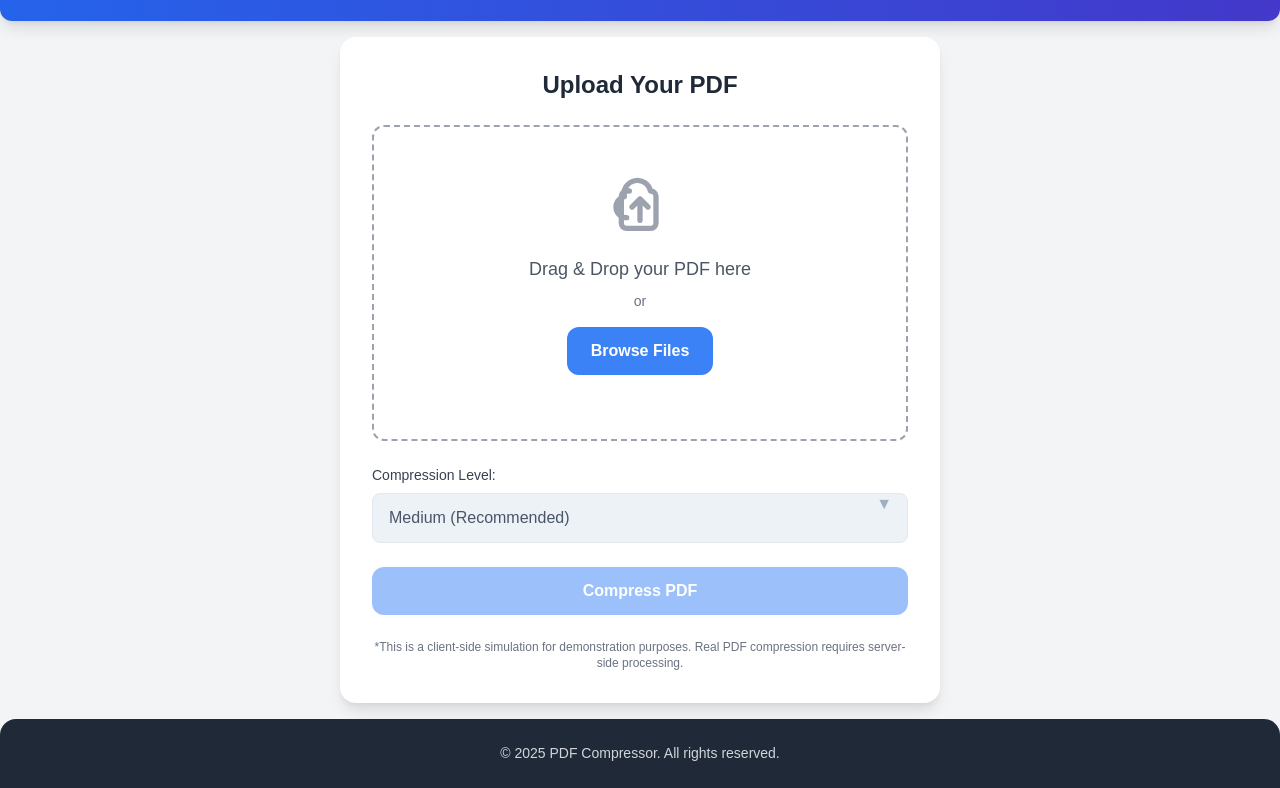
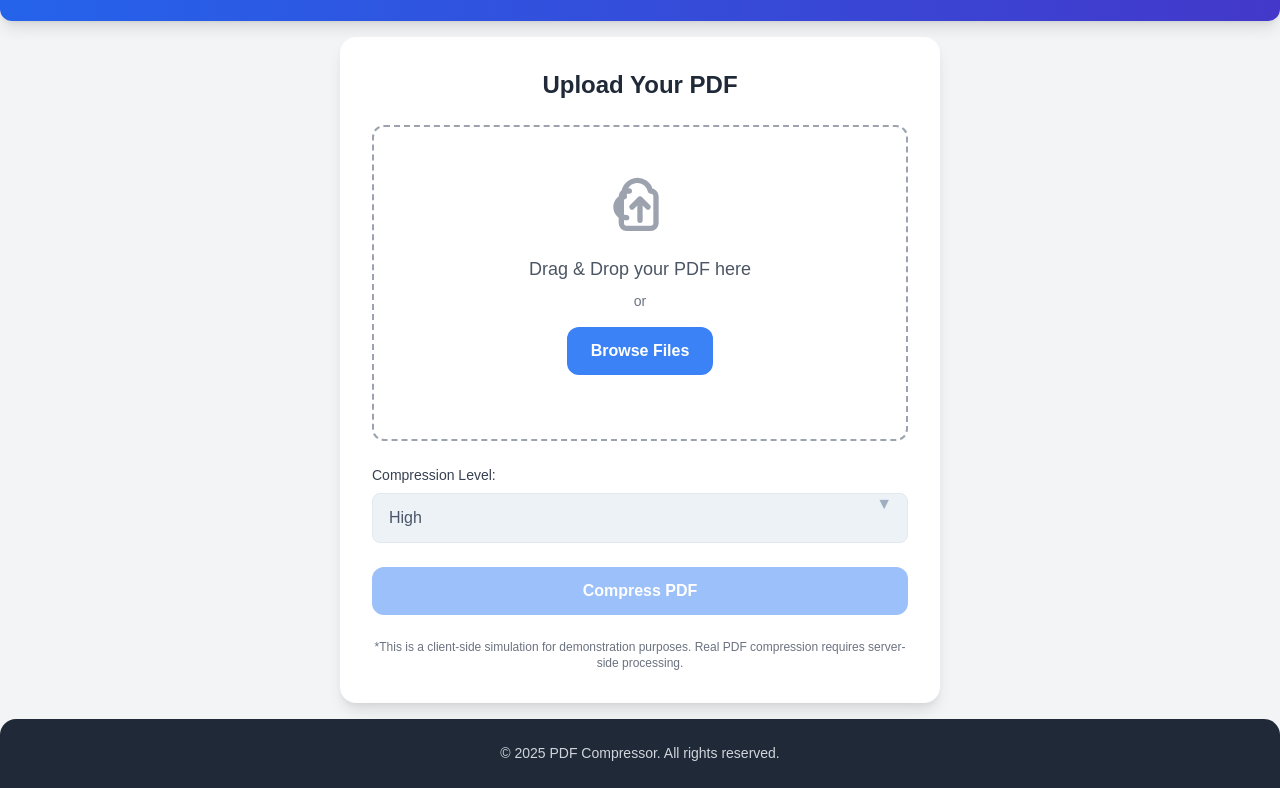
Before and after one commit to tool815/toolmaster, a plain HTML site: page pdfcompress.html in a window 1280 px wide. Shown: the part 103-891 px from the top of the page. Drawn offline with nearby package versions, Linux system fonts and the light colour scheme; a web font is replaced by a local one.

Commit message:
Update pdfcompress.html

```diff
--- a/pdfcompress.html
+++ b/pdfcompress.html
@@ -181,9 +181,9 @@
             <div class="select-wrapper">
                 <label for="compressionLevel" class="block text-left text-gray-700 text-sm font-medium mb-2">Compression Level:</label>
                 <select id="compressionLevel">
-                    <option value="medium">Medium (Recommended)</option>
-                    <option value="low">Low</option>
-                    <option value="high">High</option>
+                    <option value="medium">High</option>
+                    <option value="low">Medium (Recommended)</option>
+                    <option value="high">Low</option>
                 </select>
             </div>
 
```
